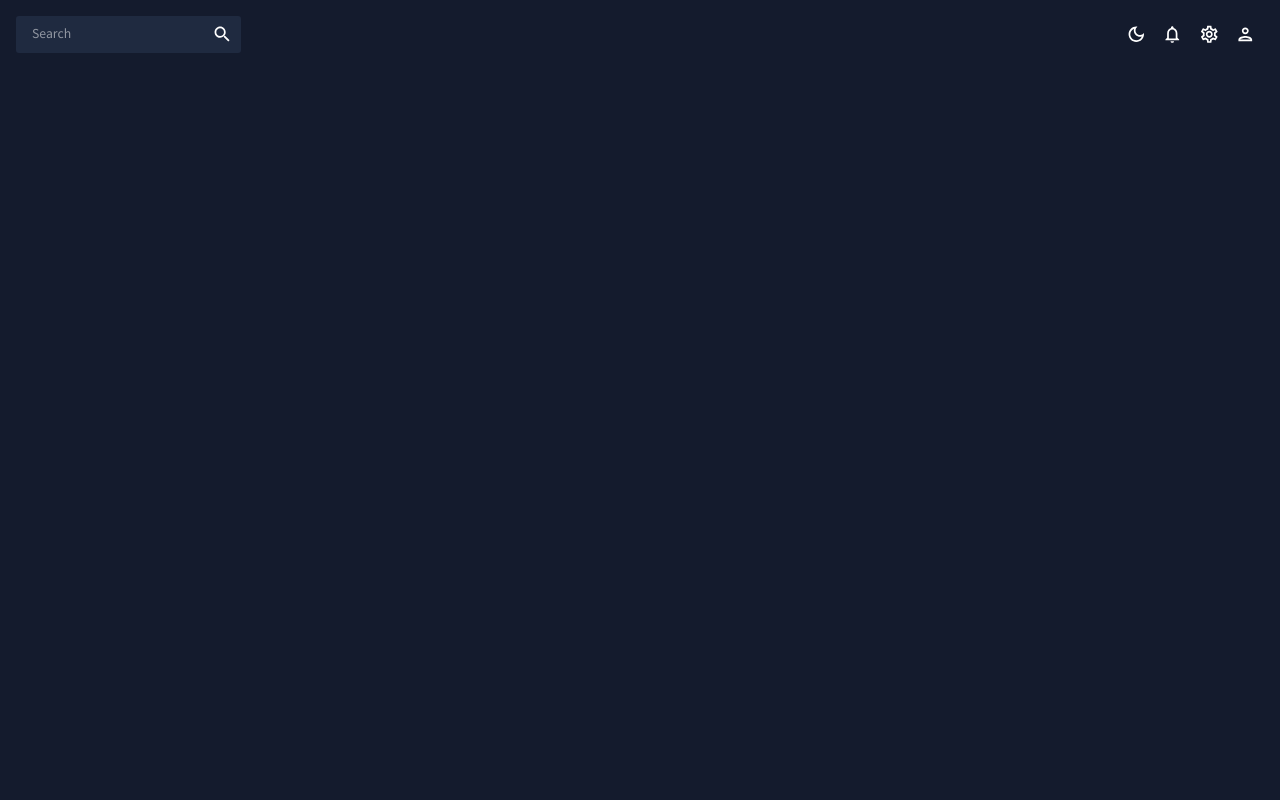
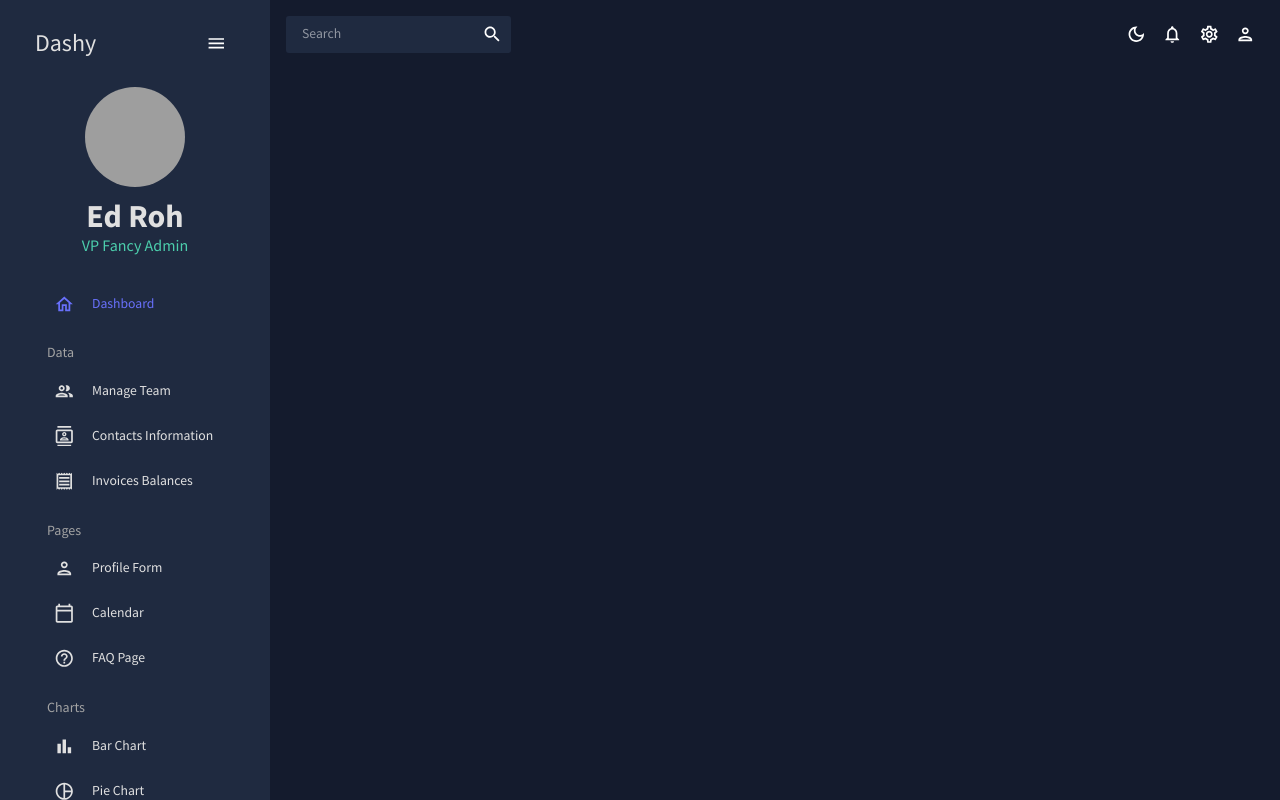
Before and after one commit to mayluv17/react-dashboard, a React (Create React App) app: page / in a window 1280 px wide. Built offline with nearby package versions, Linux system fonts and the light colour scheme; grey boxes are pictures that could not be loaded.

Commit message:
sidebar menu created

```diff
--- a/package.json
+++ b/package.json
@@ -23,7 +23,7 @@
     "formik": "^2.2.9",
     "react": "^18.2.0",
     "react-dom": "^18.2.0",
-    "react-pro-sidebar": "^1.0.0",
+    "react-pro-sidebar": "^0.7.1",
     "react-router-dom": "^6.8.0",
     "react-scripts": "5.0.1",
     "web-vitals": "^2.1.4",
--- a/src/App.js
+++ b/src/App.js
@@ -1,18 +1,46 @@
 // import { Css } from "@mui/icons-material";
+import { useState } from "react";
 import { ColorModeContext, useMode } from "./theme";
 import { CssBaseline, ThemeProvider } from "@mui/material";
+import { Routes, Route } from "react-router-dom";
 import Topbar from "./scenes/global/Topbar";
+import Sidebar from "./scenes/global/Sidebar";
+import Dashboard from "./scenes/dashboard";
+// import Team from "./scenes/team";
+// import Invoices from "./scenes/invoices";
+// import Contacts from "./scenes/contacts";
+// import Bar from "./scenes/bar";
+// import Form from "./scenes/form";
+// import Line from "./scenes/line";
+// import Pie from "./scenes/pie";
+// import FAQ from "./scenes/faq";
+// import Geography from "./scenes/geography";
 
 function App() {
   const [theme, colorMode] = useMode();
+  const [isSidebar, setIsSidebar] = useState(true);
 
   return (
     <ColorModeContext.Provider value={colorMode}>
       <ThemeProvider theme={theme}>
         <CssBaseline />
         <div className="app">
+          <Sidebar isSidebar={isSidebar} />
           <main className="content">
             <Topbar />
+            <Routes>
+              <Route path="/" element={Dashboard} />
+              {/* <Route path="/team" element={Team} /> */}
+              {/* <Route path="contacts" element={Contacts} /> */}
+              {/* <Route path="/invoice" element={Invoices} /> */}
+              {/* <Route path="/form" element={Form} /> */}
+              {/* <Route path="/bar" element={Bar} /> */}
+              {/* <Route path="/pie" element={Pie} /> */}
+              {/* <Route path="/line" element={Line} /> */}
+              {/* <Route path="/faq" element={FAQ} /> */}
+              {/* <Route path="/geography" element={Geography} /> */}
+              {/* <Route path="/calendar" element={Calendar} /> */}
+            </Routes>
           </main>
         </div>
       </ThemeProvider>
--- a/src/scenes/global/Sidebar.jsx
+++ b/src/scenes/global/Sidebar.jsx
@@ -1,5 +1,228 @@
+import { useState } from "react";
+import { ProSidebar, Menu, MenuItem } from "react-pro-sidebar";
+import { Box, IconButton, Typography, useTheme } from "@mui/material";
+import { Link } from "react-router-dom";
+import "react-pro-sidebar/dist/css/styles.css";
+import { tokens } from "../../theme";
+import HomeOutlinedIcon from "@mui/icons-material/HomeOutlined";
+import PeopleOutlinedIcon from "@mui/icons-material/PeopleOutlined";
+import ContactsOutlinedIcon from "@mui/icons-material/ContactsOutlined";
+import ReceiptOutlinedIcon from "@mui/icons-material/ReceiptOutlined";
+import PersonOutlinedIcon from "@mui/icons-material/PersonOutlined";
+import CalendarTodayOutlinedIcon from "@mui/icons-material/CalendarTodayOutlined";
+import HelpOutlineOutlinedIcon from "@mui/icons-material/HelpOutlineOutlined";
+import BarChartOutlinedIcon from "@mui/icons-material/BarChartOutlined";
+import PieChartOutlineOutlinedIcon from "@mui/icons-material/PieChartOutlineOutlined";
+import TimelineOutlinedIcon from "@mui/icons-material/TimelineOutlined";
+import MenuOutlinedIcon from "@mui/icons-material/MenuOutlined";
+import MapOutlinedIcon from "@mui/icons-material/MapOutlined";
+
+const Item = ({ title, to, icon, selected, setSelected }) => {
+  const theme = useTheme();
+  const colors = tokens(theme.palette.mode);
+  return (
+    <MenuItem
+      active={selected === title}
+      style={{
+        color: colors.grey[100],
+      }}
+      onClick={() => setSelected(title)}
+      icon={icon}
+    >
+      <Typography>{title}</Typography>
+      <Link to={to} />
+    </MenuItem>
+  );
+};
+
 const Sidebar = () => {
-  return <div>Sidebar</div>;
+  const theme = useTheme();
+  const colors = tokens(theme.palette.mode);
+  const [isCollapsed, setIsCollapsed] = useState(false);
+  const [selected, setSelected] = useState("Dashboard");
+
+  return (
+    <Box
+      sx={{
+        "& .pro-sidebar-inner": {
+          background: `${colors.primary[400]} !important`,
+        },
+        "& .pro-icon-wrapper": {
+          backgroundColor: "transparent !important",
+        },
+        "& .pro-inner-item": {
+          padding: "5px 35px 5px 20px !important",
+        },
+        "& .pro-inner-item:hover": {
+          color: "#868dfb !important",
+        },
+        "& .pro-menu-item.active": {
+          color: "#6870fa !important",
+        },
+      }}
+    >
+      <ProSidebar collapsed={isCollapsed}>
+        <Menu iconShape="square">
+          {/* LOGO AND MENU ICON */}
+          <MenuItem
+            onClick={() => setIsCollapsed(!isCollapsed)}
+            icon={isCollapsed ? <MenuOutlinedIcon /> : undefined}
+            style={{
+              margin: "10px 0 20px 0",
+              color: colors.grey[100],
+            }}
+          >
+            {!isCollapsed && (
+              <Box
+                display="flex"
+                justifyContent="space-between"
+                alignItems="center"
+                ml="15px"
+              >
+                <Typography variant="h3" color={colors.grey[100]}>
+                  Dashy
+                </Typography>
+                <IconButton onClick={() => setIsCollapsed(!isCollapsed)}>
+                  <MenuOutlinedIcon />
+                </IconButton>
+              </Box>
+            )}
+          </MenuItem>
+
+          {!isCollapsed && (
+            <Box mb="25px">
+              <Box display="flex" justifyContent="center" alignItems="center">
+                <img
+                  alt="profile-user"
+                  width="100px"
+                  height="100px"
+                  src={`../../assets/user.png`}
+                  style={{ cursor: "pointer", borderRadius: "50%" }}
+                />
+              </Box>
+              <Box textAlign="center">
+                <Typography
+                  variant="h2"
+                  color={colors.grey[100]}
+                  fontWeight="bold"
+                  sx={{ m: "10px 0 0 0" }}
+                >
+                  Ed Roh
+                </Typography>
+                <Typography variant="h5" color={colors.greenAccent[500]}>
+                  VP Fancy Admin
+                </Typography>
+              </Box>
+            </Box>
+          )}
+
+          <Box paddingLeft={isCollapsed ? undefined : "10%"}>
+            <Item
+              title="Dashboard"
+              to="/"
+              icon={<HomeOutlinedIcon />}
+              selected={selected}
+              setSelected={setSelected}
+            />
+
+            <Typography
+              variant="h6"
+              color={colors.grey[300]}
+              sx={{ m: "15px 0 5px 20px" }}
+            >
+              Data
+            </Typography>
+            <Item
+              title="Manage Team"
+              to="/team"
+              icon={<PeopleOutlinedIcon />}
+              selected={selected}
+              setSelected={setSelected}
+            />
+            <Item
+              title="Contacts Information"
+              to="/contacts"
+              icon={<ContactsOutlinedIcon />}
+              selected={selected}
+              setSelected={setSelected}
+            />
+            <Item
+              title="Invoices Balances"
+              to="/invoices"
+              icon={<ReceiptOutlinedIcon />}
+              selected={selected}
+              setSelected={setSelected}
+            />
+
+            <Typography
+              variant="h6"
+              color={colors.grey[300]}
+              sx={{ m: "15px 0 5px 20px" }}
+            >
+              Pages
+            </Typography>
+            <Item
+              title="Profile Form"
+              to="/form"
+              icon={<PersonOutlinedIcon />}
+              selected={selected}
+              setSelected={setSelected}
+            />
+            <Item
+              title="Calendar"
+              to="/calendar"
+              icon={<CalendarTodayOutlinedIcon />}
+              selected={selected}
+              setSelected={setSelected}
+            />
+            <Item
+              title="FAQ Page"
+              to="/faq"
+              icon={<HelpOutlineOutlinedIcon />}
+              selected={selected}
+              setSelected={setSelected}
+            />
+
+            <Typography
+              variant="h6"
+              color={colors.grey[300]}
+              sx={{ m: "15px 0 5px 20px" }}
+            >
+              Charts
+            </Typography>
+            <Item
+              title="Bar Chart"
+              to="/bar"
+              icon={<BarChartOutlinedIcon />}
+              selected={selected}
+              setSelected={setSelected}
+            />
+            <Item
+              title="Pie Chart"
+              to="/pie"
+              icon={<PieChartOutlineOutlinedIcon />}
+              selected={selected}
+              setSelected={setSelected}
+            />
+            <Item
+              title="Line Chart"
+              to="/line"
+              icon={<TimelineOutlinedIcon />}
+              selected={selected}
+              setSelected={setSelected}
+            />
+            <Item
+              title="Geography Chart"
+              to="/geography"
+              icon={<MapOutlinedIcon />}
+              selected={selected}
+              setSelected={setSelected}
+            />
+          </Box>
+        </Menu>
+      </ProSidebar>
+    </Box>
+  );
 };
 
 export default Sidebar;
```
Also changed, not shown: 1 other file (tests, documents, lock files or other folders).
